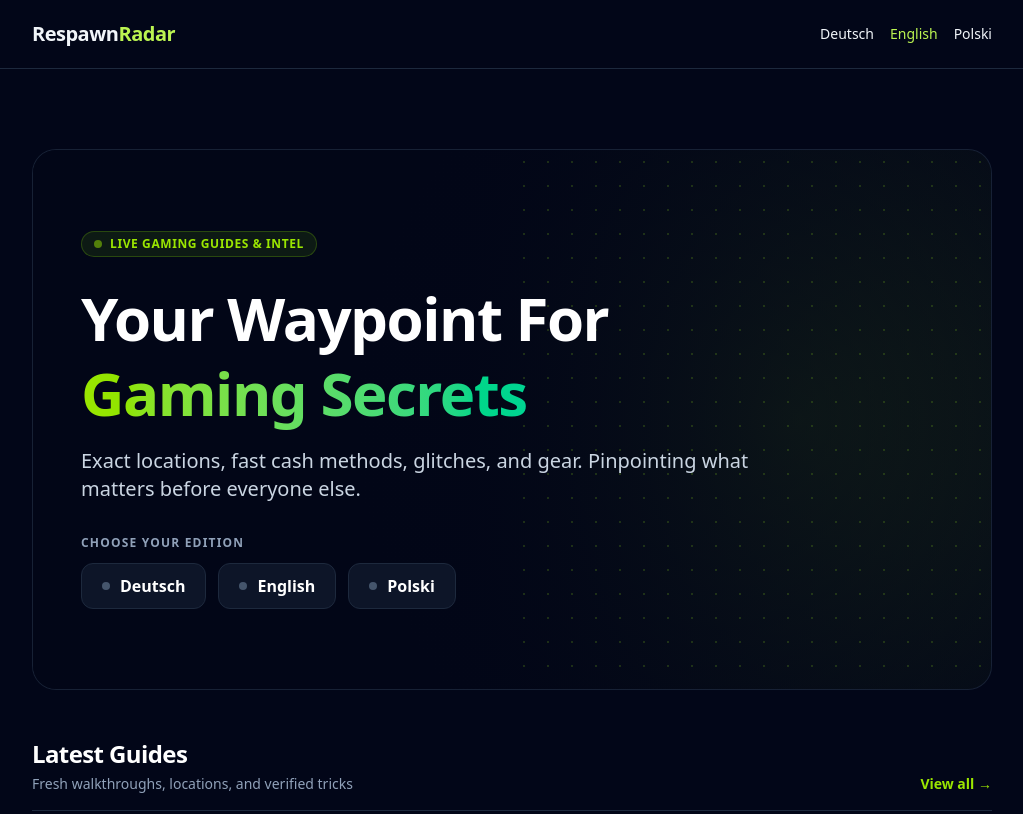
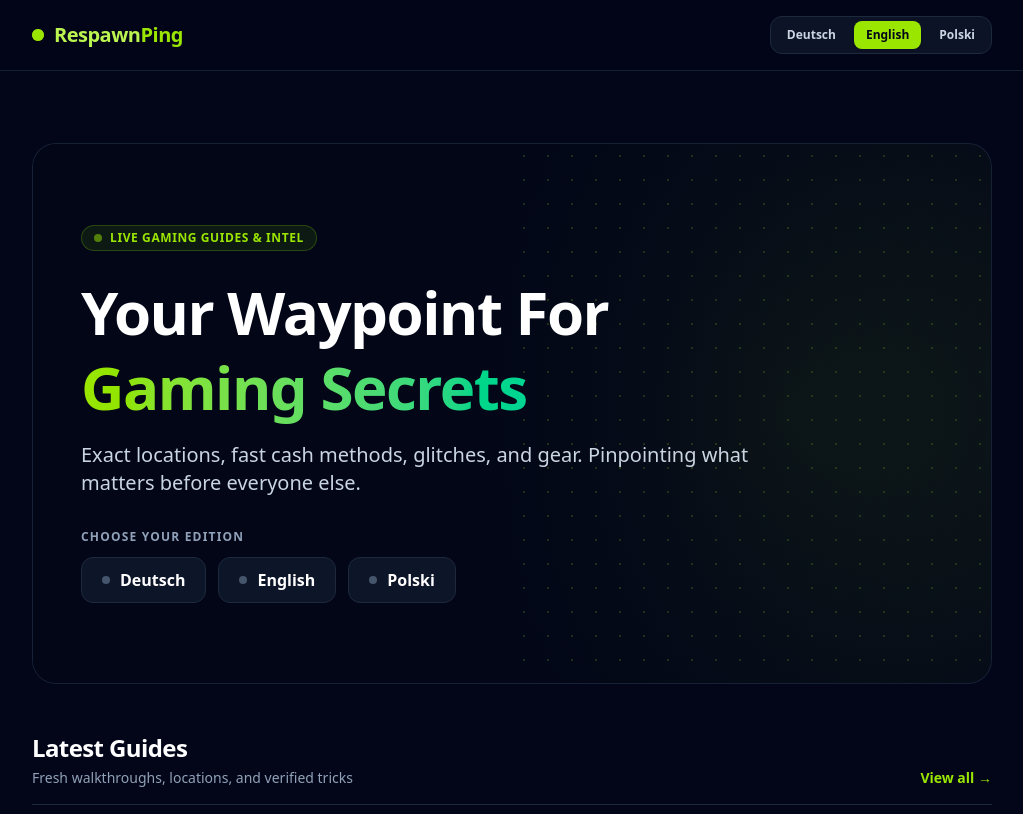
Before and after one commit to adrinek24-coder/respawnradar, an Astro site in the folder web/: page / in a window 1280 px wide. Shown: the top 814 px of the page, without its empty margins (128-1151 px from the left). Built offline with nearby package versions, Linux system fonts and the light colour scheme; Astro itself is replaced by a stand-in of ours.

Commit message:
Update Base.astro

```diff
--- a/web/src/layouts/Base.astro
+++ b/web/src/layouts/Base.astro
@@ -23,23 +23,48 @@ const canonical = new URL(Astro.url.pathname, Astro.site!);
     <meta property="og:title" content={title} />
     <meta property="og:description" content={description} />
     <meta property="og:url" content={canonical.href} />
-    <meta property="og:site_name" content="RespawnRadar" />
+    <meta property="og:site_name" content="RespawnPing" />
     <slot name="head" />
   </head>
-  <body>
-    <header class="border-b border-slate-800">
-      <div class="shell flex flex-wrap items-center justify-between gap-4 py-5">
-        <a class="brand" href={`/${lang}/`}>Respawn<span>Radar</span></a>
-        <nav class="flex gap-4 text-sm" aria-label={ { de: "Sprache", en: "Language", pl: "Język" }[lang] }>
-          {languages.map(code => <a href={alternates?.[code] ?? `/${code}/`} lang={code} hreflang={code} aria-current={lang === code ? 'true' : undefined}>{names[code]}</a>)}
+  <body class="bg-slate-950 text-slate-100 antialiased">
+    <header class="sticky top-0 z-50 border-b border-slate-800/80 bg-slate-950/85 backdrop-blur-md">
+      <div class="shell flex flex-wrap items-center justify-between gap-4 py-4">
+        <a class="brand inline-flex items-center gap-2.5 text-xl font-black tracking-tight text-white" href={`/${lang}/`}>
+          <span class="relative flex h-3 w-3">
+            <span class="absolute inline-flex h-full w-full animate-ping rounded-full bg-lime-400 opacity-75"></span>
+            <span class="relative inline-flex h-3 w-3 rounded-full bg-lime-400"></span>
+          </span>
+          <span>Respawn<span class="text-lime-400">Ping</span></span>
+        </a>
+        <nav class="flex items-center gap-1.5 rounded-xl border border-slate-800 bg-slate-900/80 p-1 text-xs font-bold" aria-label={{ de: 'Sprache', en: 'Language', pl: 'Język' }[lang]}>
+          {languages.map(code => (
+            <a
+              href={alternates?.[code] ?? `/${code}/`}
+              lang={code}
+              hreflang={code}
+              aria-current={lang === code ? 'true' : undefined}
+              class={`rounded-lg px-3 py-1.5 transition-all ${
+                lang === code
+                  ? 'bg-lime-400 text-slate-950 shadow-sm'
+                  : 'text-slate-300 hover:bg-slate-800 hover:text-white'
+              }`}
+            >
+              {names[code]}
+            </a>
+          ))}
         </nav>
       </div>
     </header>
-    <main class="shell grow py-8 sm:py-12"><slot /></main>
-    <footer class="border-t border-slate-800 py-6 text-sm text-slate-300">
-      <nav class="shell flex flex-wrap gap-x-5 gap-y-3">
-        {legalPages.filter(page => page !== 'impressum' || lang === 'de').map(page => <a href={`/${lang}/${page}/`}>{t[page]}</a>)}
-      </nav>
+    <main class="shell grow py-8 sm:py-10"><slot /></main>
+    <footer class="mt-12 border-t border-slate-800/80 bg-slate-950 py-8 text-sm text-slate-400">
+      <div class="shell flex flex-wrap items-center justify-between gap-4">
+        <span class="font-bold text-slate-300">Respawn<span class="text-lime-400">Ping</span> &copy; {new Date().getUTCFullYear()}</span>
+        <nav class="flex flex-wrap gap-x-5 gap-y-2">
+          {legalPages.filter(page => page !== 'impressum' || lang === 'de').map(page => (
+            <a class="transition-colors hover:text-lime-400" href={`/${lang}/${page}/`}>{t[page]}</a>
+          ))}
+        </nav>
+      </div>
     </footer>
   </body>
 </html>
```
